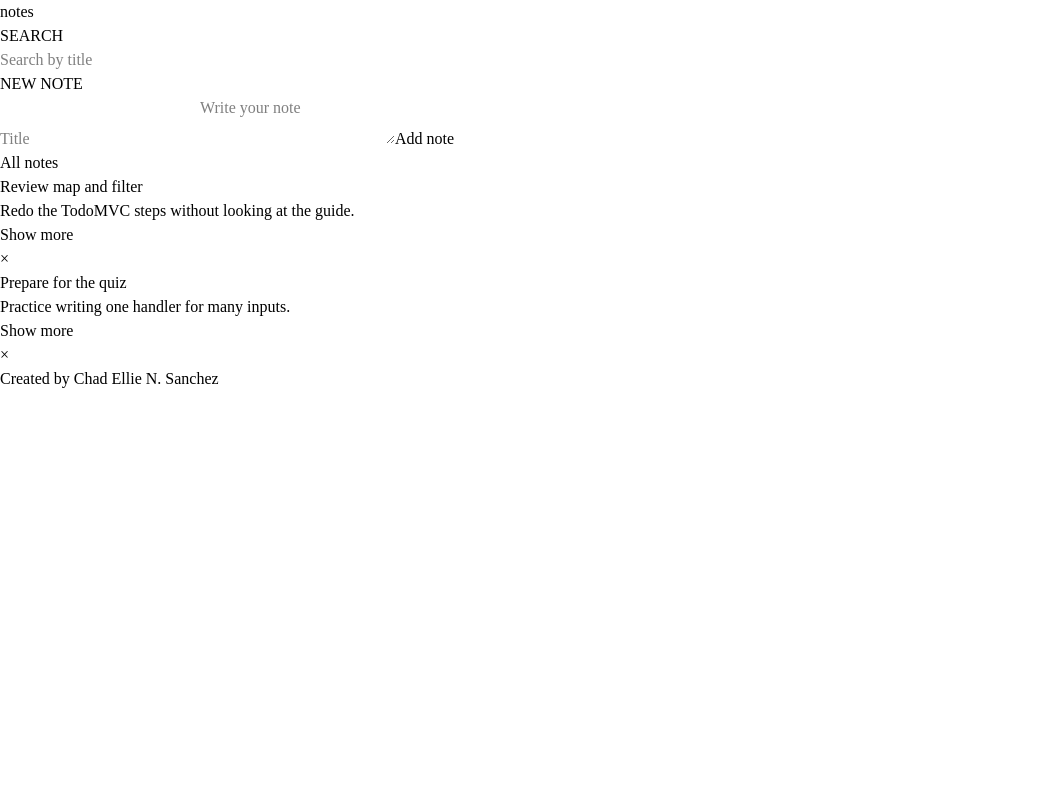
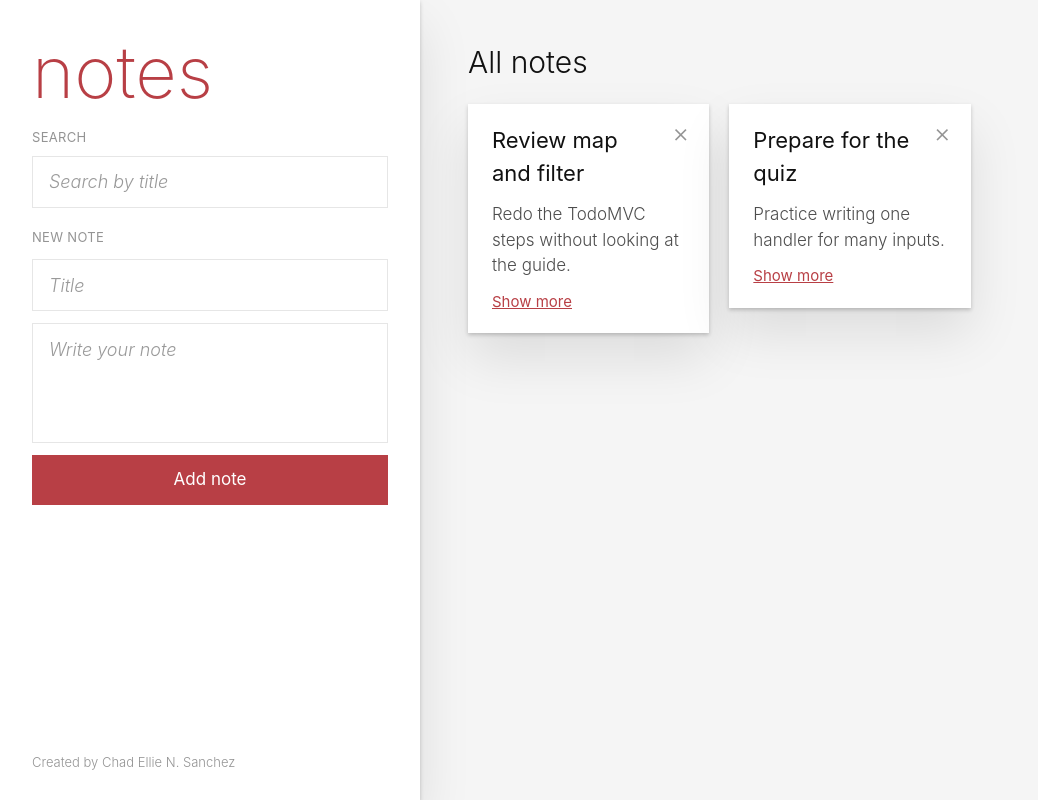
Before and after one commit to ellienanachi/csit340g7-notes, a React (Vite) app: page / in a window 1280 px wide. Shown: the whole page, without its empty margins (0-1038 px from the left). Built offline with nearby package versions, Linux system fonts and the light colour scheme.

Commit message:
feat: render notes from state with map

```diff
--- a/package.json
+++ b/package.json
@@ -10,8 +10,10 @@
     "preview": "vite preview"
   },
   "dependencies": {
+    "@tailwindcss/vite": "^4.3.4",
     "react": "^19.3.1",
-    "react-dom": "^19.3.1"
+    "react-dom": "^19.3.1",
+    "tailwindcss": "^4.3.4"
   },
   "devDependencies": {
     "@eslint/js": "^10.0.1",
--- a/src/components/Notes.jsx
+++ b/src/components/Notes.jsx
@@ -1,6 +1,13 @@
+import { useState } from 'react'
 import NoteCard from './NoteCard.jsx'
 
 function Notes() {
+
+    const [notes, setNotes] = useState([
+        { id: 1, title: 'Review map and filter', body: 'Redo the TodoMVC steps without looking at the guide.' },
+        { id: 2, title: 'Prepare for the quiz', body: 'Practice writing one handler for many inputs.' }
+    ])
+
   return (
     <div className="grid min-h-screen grid-cols-[420px_1fr]">
         <aside className="sticky top-0 flex h-screen flex-col gap-5 bg-white px-8 py-9 shadow-[0_2px_4px_0_rgba(0,0,0,0.2),0_25px_50px_0_rgba(0,0,0,0.1)]">
@@ -41,11 +48,9 @@ function Notes() {
         <h2 className="mb-6 text-3xl">All notes</h2>
 
         <ul className="grid grid-cols-3 items-start gap-5">
-          <li className="relative min-h-32 bg-white px-6 py-5 shadow-[0_2px_4px_0_rgba(0,0,0,0.2),0_25px_50px_0_rgba(0,0,0,0.1)]">
-            <NoteCard
-              title="Review map and filter"
-              body="Redo the TodoMVC steps without looking at the guide."
-            />
+            {notes.map((note) => (
+                <li key={note.id} className="relative min-h-32 bg-white px-6 py-5 shadow-[0_2px_4px_0_rgba(0,0,0,0.2),0_25px_50px_0_rgba(0,0,0,0.1)]">
+                    <NoteCard title={note.title} body={note.body} />
                     <button
                         type="button"
                         className="absolute top-4 right-5 cursor-pointer text-[26px] leading-none text-[#949494] hover:text-[#c18585]"
@@ -53,18 +58,7 @@ function Notes() {
                         ×
                     </button>
                 </li>
-          <li className="relative min-h-32 bg-white px-6 py-5 shadow-[0_2px_4px_0_rgba(0,0,0,0.2),0_25px_50px_0_rgba(0,0,0,0.1)]">
-            <NoteCard
-              title="Prepare for the quiz"
-              body="Practice writing one handler for many inputs."
-            />
-            <button
-              type="button"
-              className="absolute top-4 right-5 cursor-pointer text-[26px] leading-none text-[#949494] hover:text-[#c18585]"
-            >
-              ×
-            </button>
-          </li>
+            ))}
         </ul>
       </section>
     </div>
--- a/vite.config.js
+++ b/vite.config.js
@@ -1,7 +1,8 @@
 import react from '@vitejs/plugin-react'
+import tailwindcss from '@tailwindcss/vite'
 import { defineConfig } from 'vite'
 
 // https://vite.dev/config/
 export default defineConfig({
-  plugins: [react()],
+  plugins: [react(), tailwindcss()],
 })
```
Also changed, not shown: 1 other file (tests, documents, lock files or other folders). Lines whose indentation alone changed are shown as unchanged.
